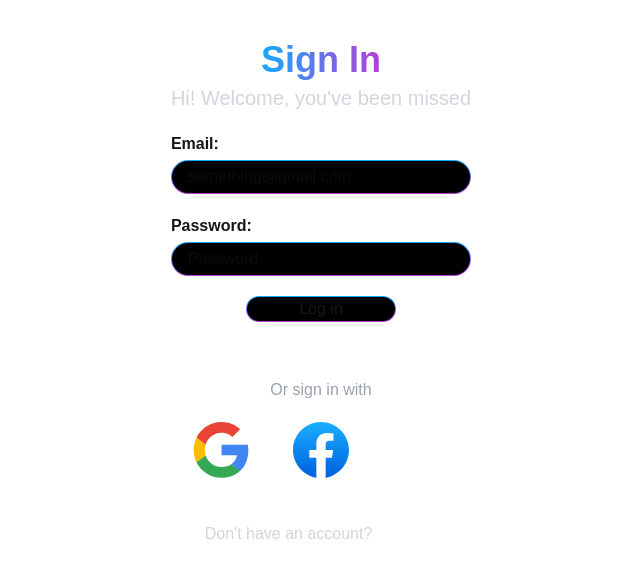
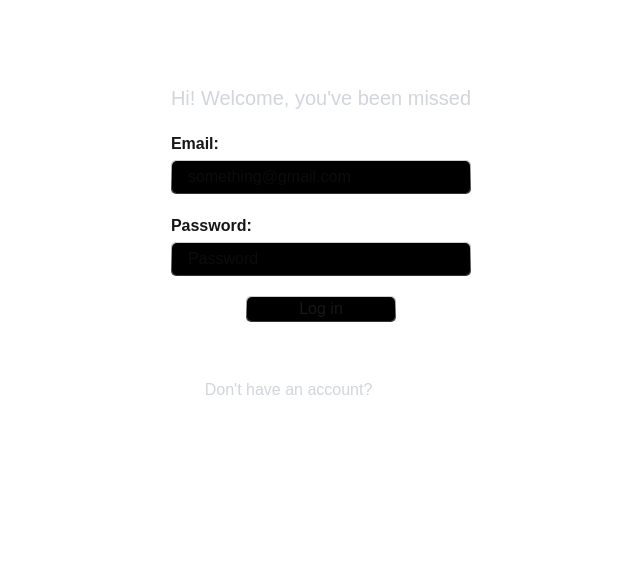
Before and after one commit to PisaniValentin/Proyecto-PSS, a Next.js app: page /login in a window 1280 px wide. Shown: the top 578 px of the page, without its empty margins (319-959 px from the left). Built offline with nearby package versions, Linux system fonts and the light colour scheme.

Commit message:
login css

```diff
--- a/src/app/login/page.tsx
+++ b/src/app/login/page.tsx
@@ -1,9 +1,6 @@
 'use client';
 
 import Link from "next/link";
-import Google from "../ui/Icons/googleIcon";
-import Facebook from "../ui/Icons/facebookIcon";
-import Apple from "../ui/Icons/appleIcon";
 import { useState } from "react";
 import { signIn } from "next-auth/react";
 import { useSearchParams, useRouter } from "next/navigation";
@@ -44,7 +41,7 @@ export default function Page() {
   return (
     <form onSubmit={handleSubmit} className="flex items-center justify-center h-max">
       <div className="p-10 flex flex-col gap-1">
-        <h1 className="font-bold bg-[linear-gradient(90deg,_#14A9FE,_#B83DD6)] bg-clip-text text-transparent text-4xl self-center">Sign In</h1>
+        <h1 className="font-bold text-white text-4xl self-center">Sign In</h1>
         <h2 className="text-gray-300 text-xl self-center mb-4">Hi! Welcome, you've been missed</h2>
         <label className="text-md font-bold" htmlFor="email">Email: </label>
         <div className="border-gradient input-border mb-4">
@@ -73,24 +70,6 @@ export default function Page() {
           )}
         </div>
 
-        <h3 className="self-center text-gray-400 mb-4">Or sign in with</h3>
-        <ul className="flex justify-around mb-10">
-          <li>
-            <a href="">
-              <Google width={56} height={56} />
-            </a>
-          </li>
-          <li>
-            <a href="">
-              <Facebook width={56} height={56} />
-            </a>
-          </li>
-          <li>
-            <a href="">
-              <Apple width={56} height={56} />
-            </a>
-          </li>
-        </ul>
         <h5 className="text-gray-300 text-center">
           Don't have an account?
           <Link href={""} className="pl-2 text-white underline">Sign Up</Link>
--- a/src/app/ui/components/global.css
+++ b/src/app/ui/components/global.css
@@ -30,12 +30,11 @@
 
   .border-gradient {
     padding: 1px;
-    background: linear-gradient(180deg, #14A9FE, #B83DD6);
-    border-radius: 20px;
+    background: linear-gradient(180deg, #d1d1d1, #323232);
+    border-radius: 5px;
   }
 
   .border-gradient-body {
     background-color: black;
-    border-radius: 20px;
-
+    border-radius: 5px;
   }
```
